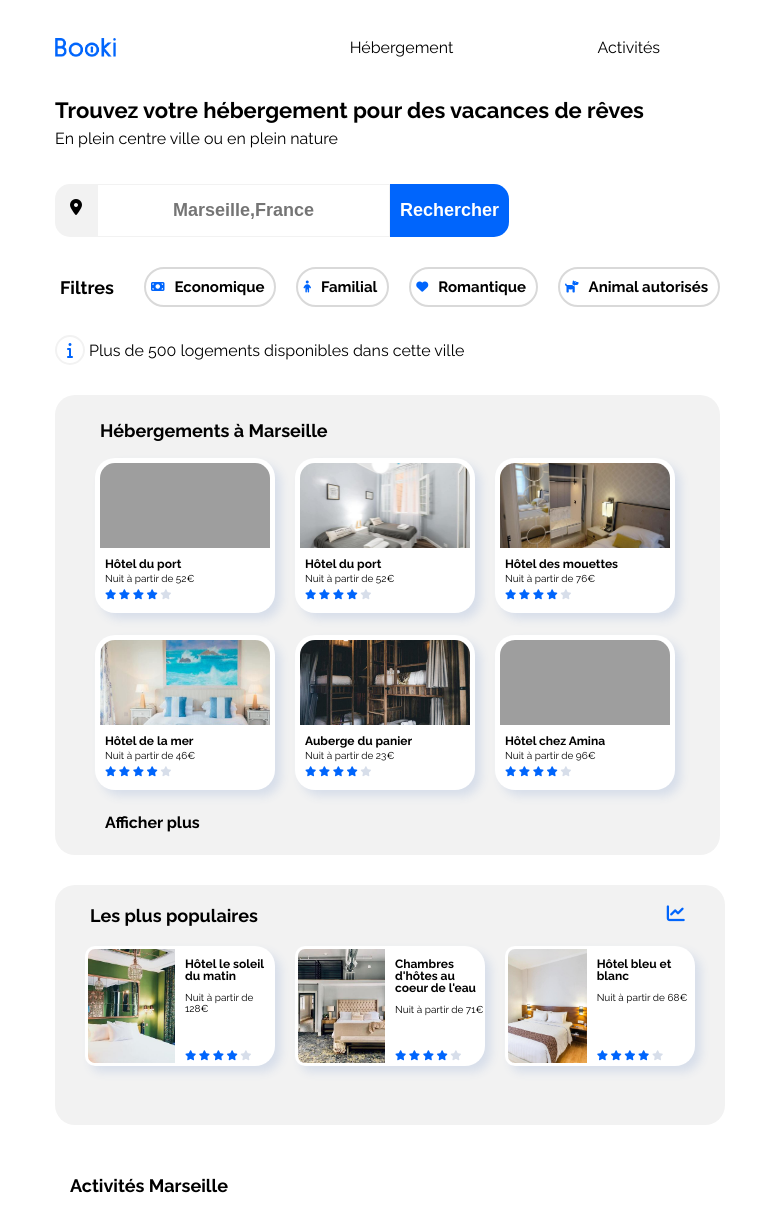
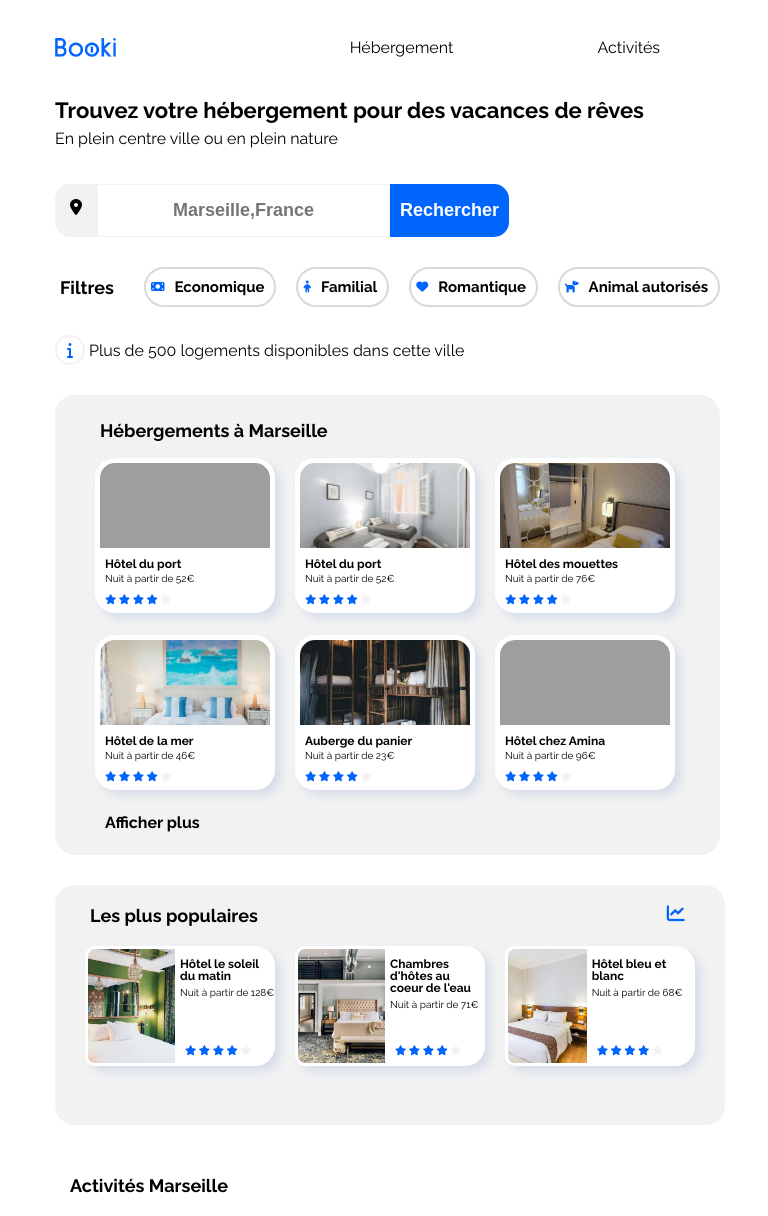
Before and after one commit to Manel19850/OpenClassroomsProject, a plain HTML site: page index.html in a window 768 px wide. Shown: the top 1216 px of the page. Drawn offline with Linux system fonts and the light colour scheme; grey boxes are pictures that could not be loaded.

Commit message:
Modif margin MQ

```diff
--- a/styles.css
+++ b/styles.css
@@ -35,7 +35,7 @@ font-size: 10;
 text-decoration: none;}
 
 .last-star
-{color:#D7DEEA;}
+{color:#F2F2F2;}
 
 
 /* Elements du header */
@@ -459,6 +459,14 @@ margin-left: 14px;}
 padding-left: 5px;
 padding-top: 5px;}
 
+.bloc-populaire h3
+
+{margin-left: 10px;}
+
+.bloc-populaire p
+{margin-left: 10px;
+margin-top: 15px;}
+
 .etoile-populaire
 {margin-top:0px}
 
@@ -635,7 +643,8 @@ margin-left:10px}
 
 .etoile-hebergement
 {font-size:10px;
-margin-left:10px}
+margin-left:10px;
+margin-top: 0px;}
 
 .afficher
 {font-size: 16px;
@@ -682,18 +691,18 @@ padding-left: 3px;}
 .bloc-populaire h3
 {font-weight: 700;
 font-size: 12px;
-margin-bottom: 10px;
-margin-left: 10px;}
+margin-left: 5px;
+margin-right: 5px;}
 
 .bloc-populaire p
 {font-size: 10px;
-margin-left: 10px;}
+margin-left: 5px;}
 
 .etoile-populaire
 {margin-top:15px;
 font-size:10px;
 position: absolute;
-bottom: 5px;}
+bottom: 10px;}
 
 /*Activités*/
 
```
